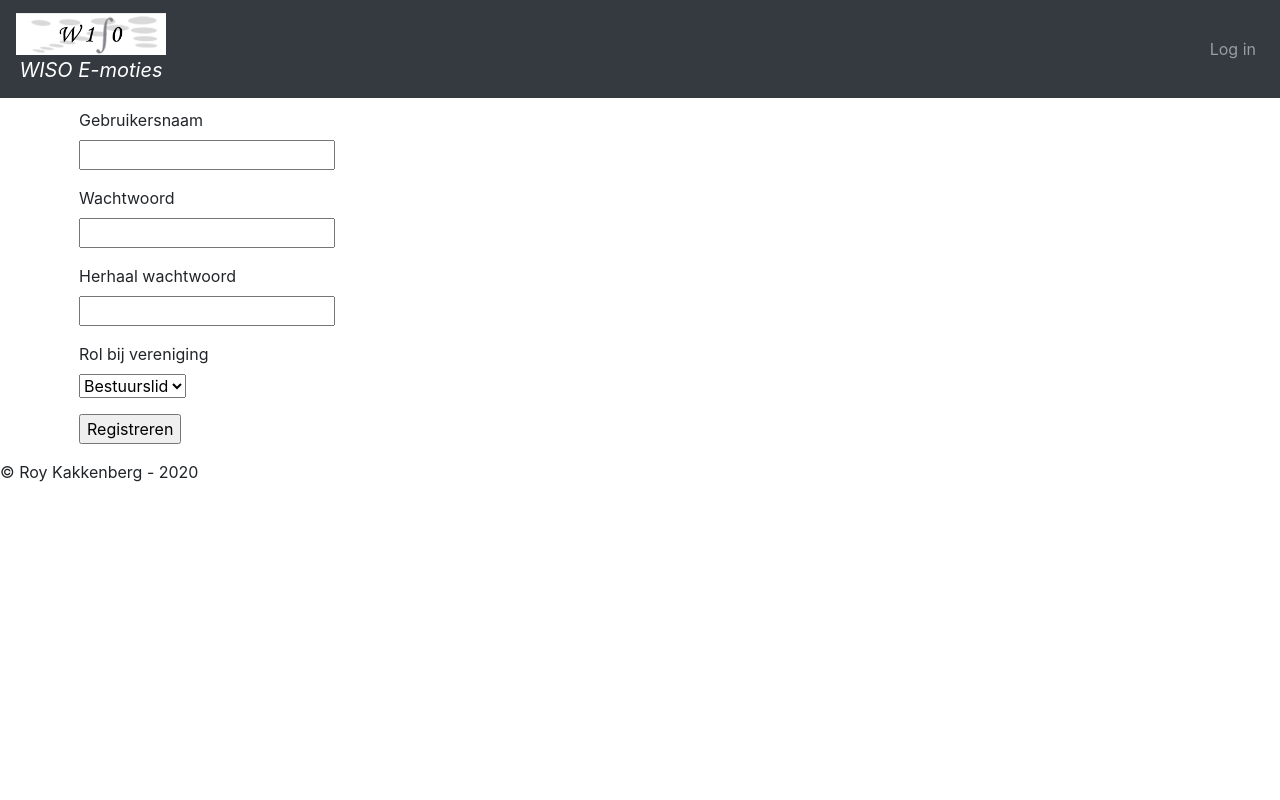
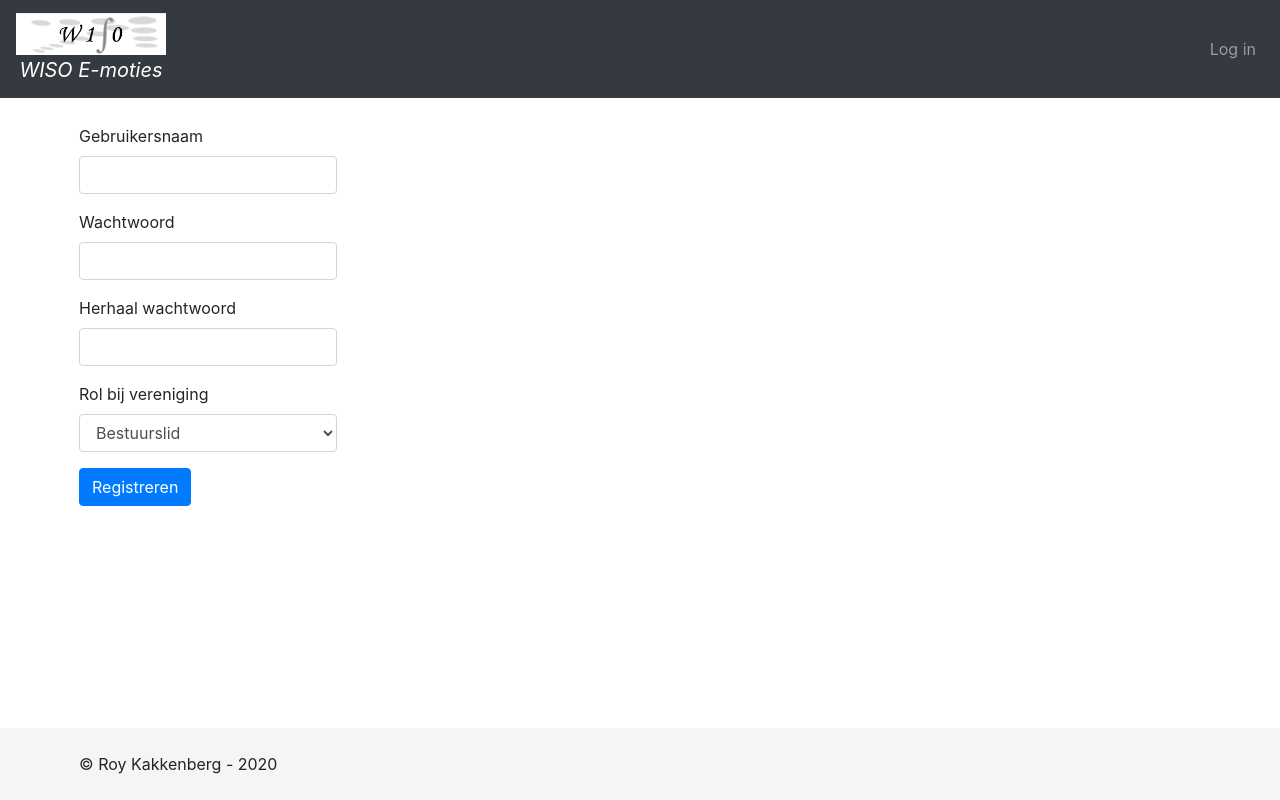
Before and after one commit to LeonVreling/WIMOS, a Flask app: template app/templates/register_board_member.html in a window 1280 px wide. Run offline with Flask 2, Linux system fonts and the light colour scheme; the template is opened without the code that fills it: values that come from a table or form of the project are taken from there, others are empty; some libraries are stand-ins or nearby versions.

Commit message:
Bootrapified de formulieren + lil easteregg

```diff
--- a/app/static/css/styles.css
+++ b/app/static/css/styles.css
@@ -50,3 +50,32 @@ dl, ol, ul {
     margin-top: 0;
     margin-bottom: 0;
 }
+
+.highlight-form-group {
+    padding: 10px 30px;
+    border: 2px solid #ffddbc;
+    font-weight: 700;
+    font-size: 20px;
+    border-radius: 5px;
+}
+
+.highlight-form-group > input {
+    margin-top: 10px;
+}
+
+/* Sticky footer */
+
+.footer {
+  background-image: none;
+  background-color: #f5f5f5;
+  transition: background-image 1.0s ease-in-out;
+}
+
+.footer:hover {
+    background-image: url("https://lh3.googleusercontent.com/proxy/NWZUmTAJ6hWlFyjAdZJ6yFPJc_cNh0E-6m_BieD4mh0tZ6pJ5I6UP2KCEcCKeBaFiBcO4Af7MqOQadJ3jwnT_z6IWz34y21GAyBvhBPxxAppr53hGq6eIOVg_ctPUxUhgw");
+    background-size: auto;
+}
+
+.footer .container {
+  margin-top: 0px;
+}
--- a/app/templates/base.html
+++ b/app/templates/base.html
@@ -15,7 +15,7 @@
         <title>GEWIS E-moties</title>
         {% endif %}
     </head>
-    <body>
+    <body class="d-flex flex-column h-100">
         <nav class="navbar navbar-expand-sm bg-dark navbar-dark">
             <a class="navbar-brand" href="{{ url_for('index') }}">
                 <img src="{{ url_for('.static', filename='logos/wisoLogo.png') }}" width="150px" alt="">
@@ -77,8 +77,8 @@
 
         </div>
 
-        <footer class="footer">
-            <div>
+        <footer class="footer mt-auto py-4">
+            <div class="container">
                 © Roy Kakkenberg - 2020
             </div>
         </footer>
--- a/app/templates/register_board_member.html
+++ b/app/templates/register_board_member.html
@@ -1,26 +1,38 @@
 {% extends "base.html" %}
 
 {% block content %}
+    <div class="row">
+        <div class="col-lg-3 col-md-6">
             <form action="" method="post" novalidate>
                 {{ form.hidden_tag() }}
                 <p>
-            {{ form.username.label }}<br>
-            {{ form.username }}
+                    <div class="form-group">
+                        {{ form.username.label(for="username") }}
+                        {{ form.username(class="form-control", id="username") }}
+                    </div>
                 </p>
                 <p>
-            {{ form.password.label }}<br>
-            {{ form.password }}
+                    <div class="form-group">
+                        {{ form.password.label(for="password") }}<br>
+                        {{ form.password(class="form-control", id="password") }}
+                    </div>
                 </p>
                 <p>
-            {{ form.retype_password.label }}<br>
-            {{ form.retype_password }}
+                    <div class="form-group">
+                        {{ form.retype_password.label(for="retype_password") }}<br>
+                        {{ form.retype_password(class="form-control", id="retype_password") }}
+                    </div>
                 </p>
                 <p>
-            {{ form.role.label }}<br>
-            {{ form.role }}
+                    <div class="form-group">
+                        {{ form.role.label(for="role") }}<br>
+                        {{ form.role(class="form-control", id="role") }}
+                    </div>
                 </p>
                 <p>
-            {{ form.submit }}
+                    {{ form.submit(class="btn btn-primary") }}
                 </p>
             </form>
+        </div>
+    </div>
 {% endblock %}
```
Also changed, not shown: app/templates/resolutionform.html (+18 -8 lines). Lines whose indentation alone changed are shown as unchanged.
